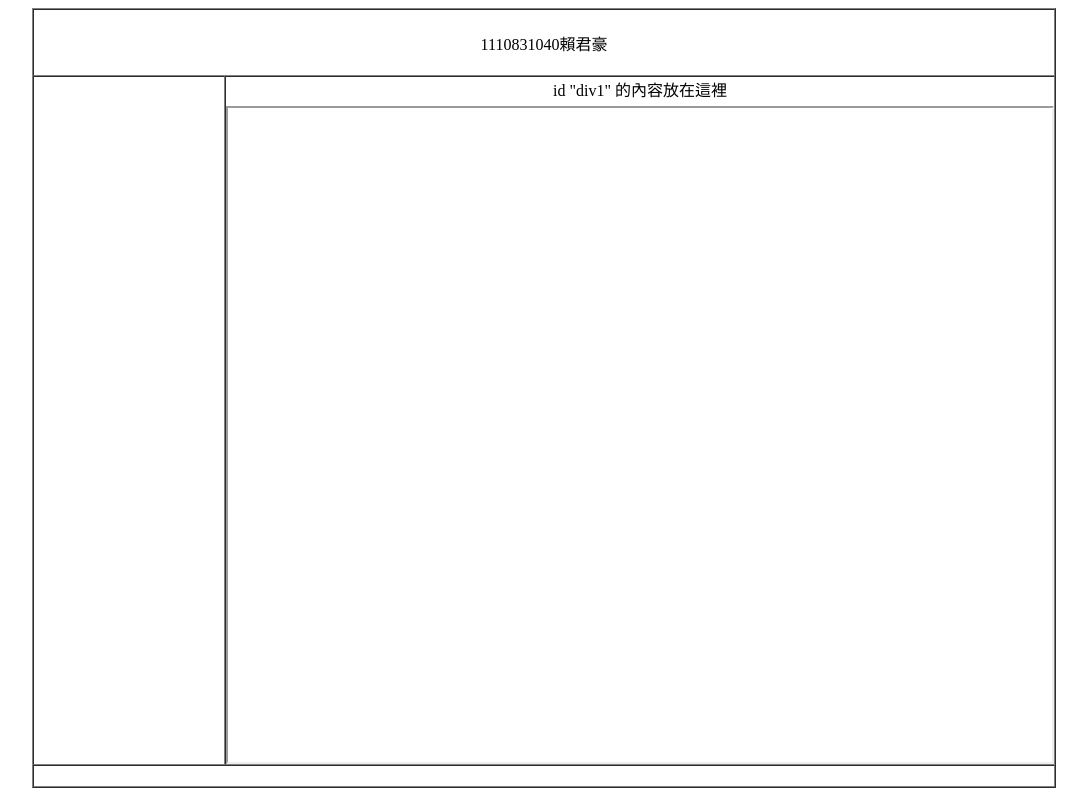
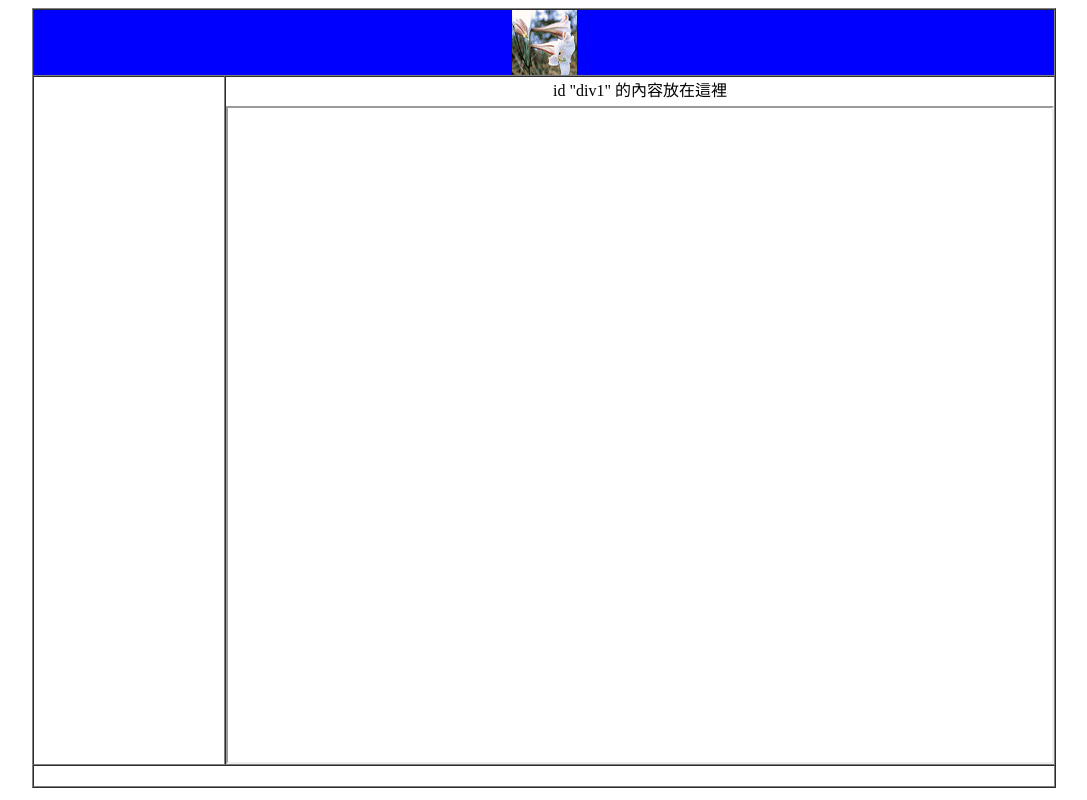
Before and after one commit to howard910429/howard910429.github.io, a plain HTML site: page index.html in a window 1280 px wide. Shown: the whole page, without its empty margins (96-1183 px from the left). Drawn offline with Linux system fonts and the light colour scheme.

Commit message:
Add files via upload

```diff
--- a/index.html
+++ b/index.html
@@ -14,7 +14,7 @@
 <body>
 <table width="1024" border="1" align="center" cellpadding="0" cellspacing="0">
   <tr>
-    <td height="65" colspan="2" align="center" valign="middle">1110831040賴君豪</td>
+    <td height="65" colspan="2" align="center" valign="middle" bgcolor="#0000FF"><a href="index.html" target="_top"><img src="images/a0.gif" width="65" height="65" /></a></td>
   </tr>
   <tr>
     <td width="200" height="683">&nbsp;</td>
```
Also changed, not shown: images/a0.gif (added).
